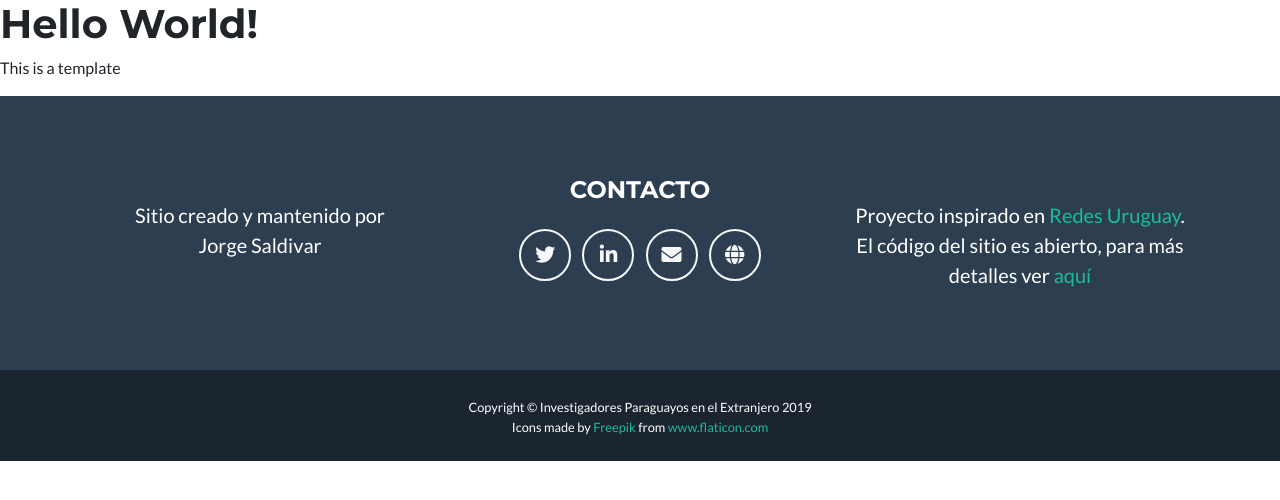
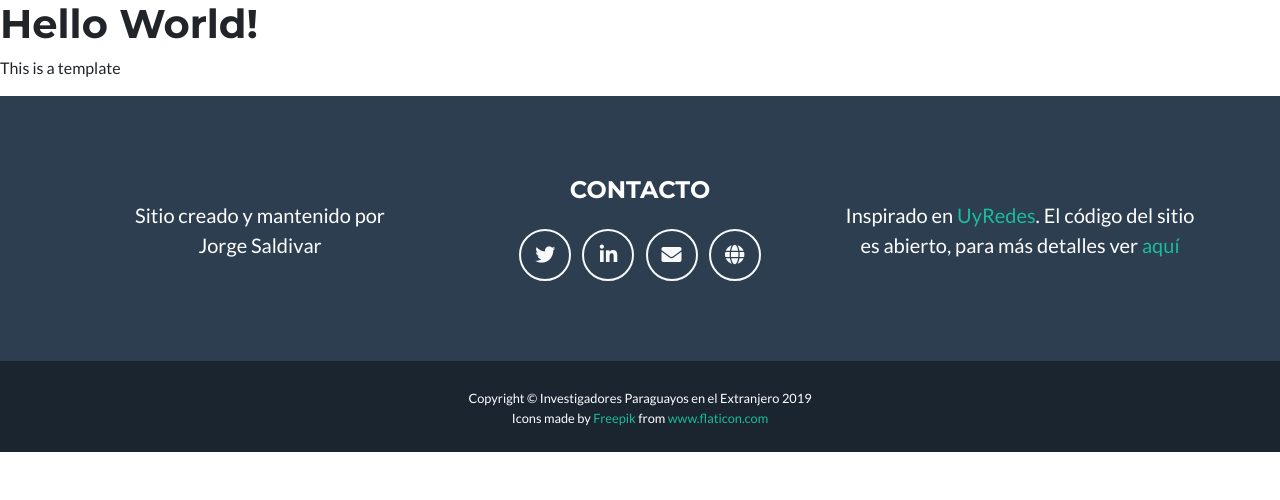
Before and after one commit to joausaga/cipe, a Django app: template app/templates/home.html in a window 1280 px wide. Shown: the part 104-604 px from the top of the page. Run offline with Django 3.2, Linux system fonts and the light colour scheme; the template is opened without the code that fills it, so the values that code supplies are empty; some libraries are stand-ins or nearby versions.

Commit message:
Add link to UyRedes

```diff
--- a/templates/base.html
+++ b/templates/base.html
@@ -119,7 +119,7 @@
                 <!-- Footer About Text -->
                 <div class="col-lg-4">
                     <h4 class="text-uppercase mb-4"></h4>
-                    <p class="lead mb-0">Proyecto inspirado en <a href="">Redes Uruguay</a>. El código del sitio es
+                    <p class="lead mb-0">Inspirado en <a href="https://uyredesuyredes.wordpress.com/" target="_blank">UyRedes</a>. El código del sitio es
                         abierto, para más detalles ver <a href="https://github.com/joausaga/cipe" target="_blank">aquí</a>
                     </p>
                 </div>
```
